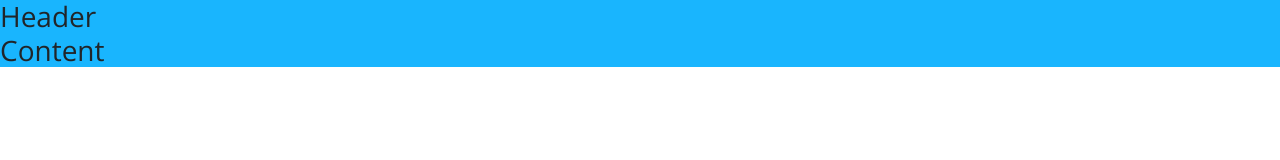
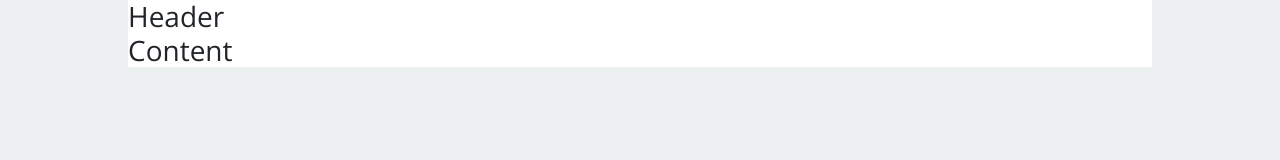
Before and after one commit to bajra03/portfolio_template, a plain HTML site: page index.html in a window 1280 px wide. Drawn offline with nearby package versions, Linux system fonts and the light colour scheme.

Commit message:
update styling

```diff
--- a/asset/css/main.css
+++ b/asset/css/main.css
@@ -5,6 +5,7 @@ body{
   padding: 0;
   box-sizing: border-box;
   font-family: 'Open Sans', sans-serif;
+  background-color: #ecf0f1;
 }
 
 h1,h2,h3,h4,h5,h6{
@@ -13,5 +14,7 @@ h1,h2,h3,h4,h5,h6{
 }
 
 #container{
-  background-color: #19B5FE;
+  background-color: #fff;
+  margin: 0 auto;
+  width: 1024px;
 }
```
